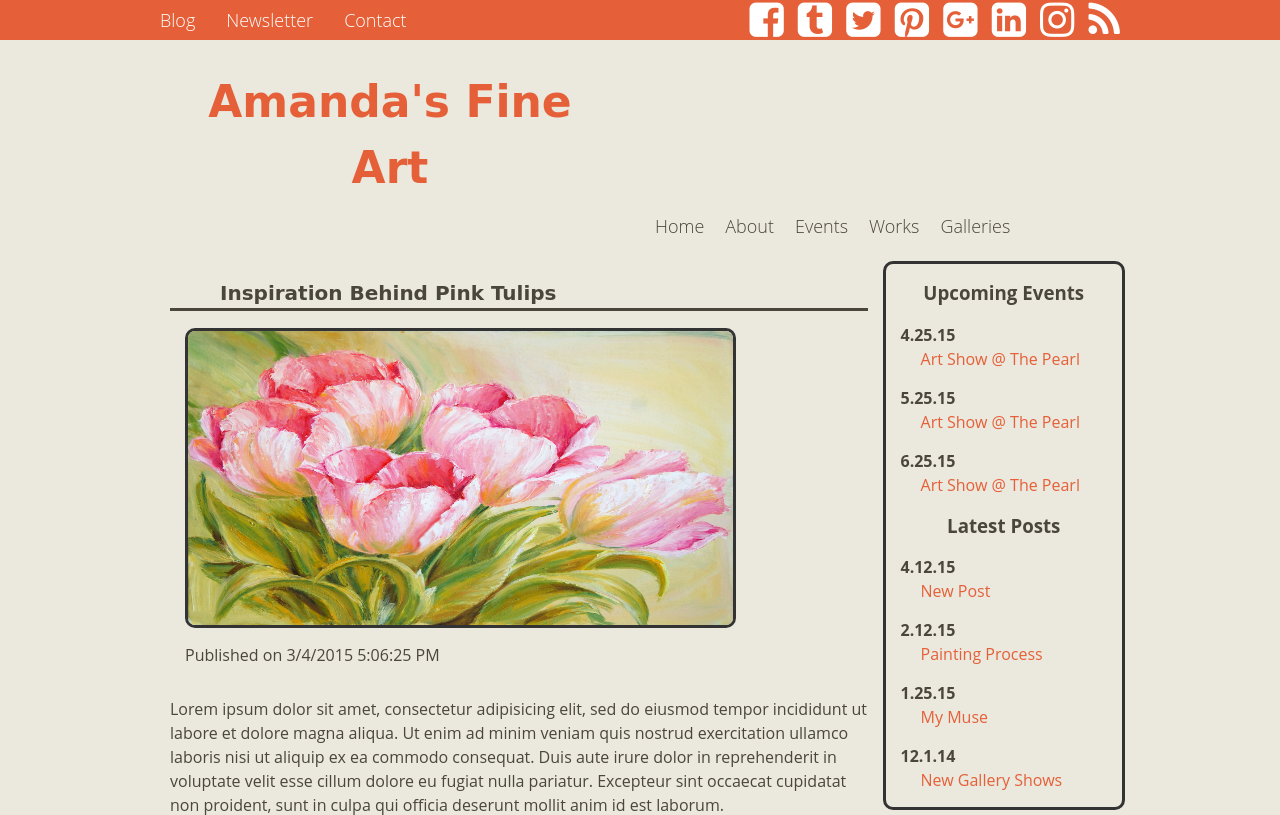
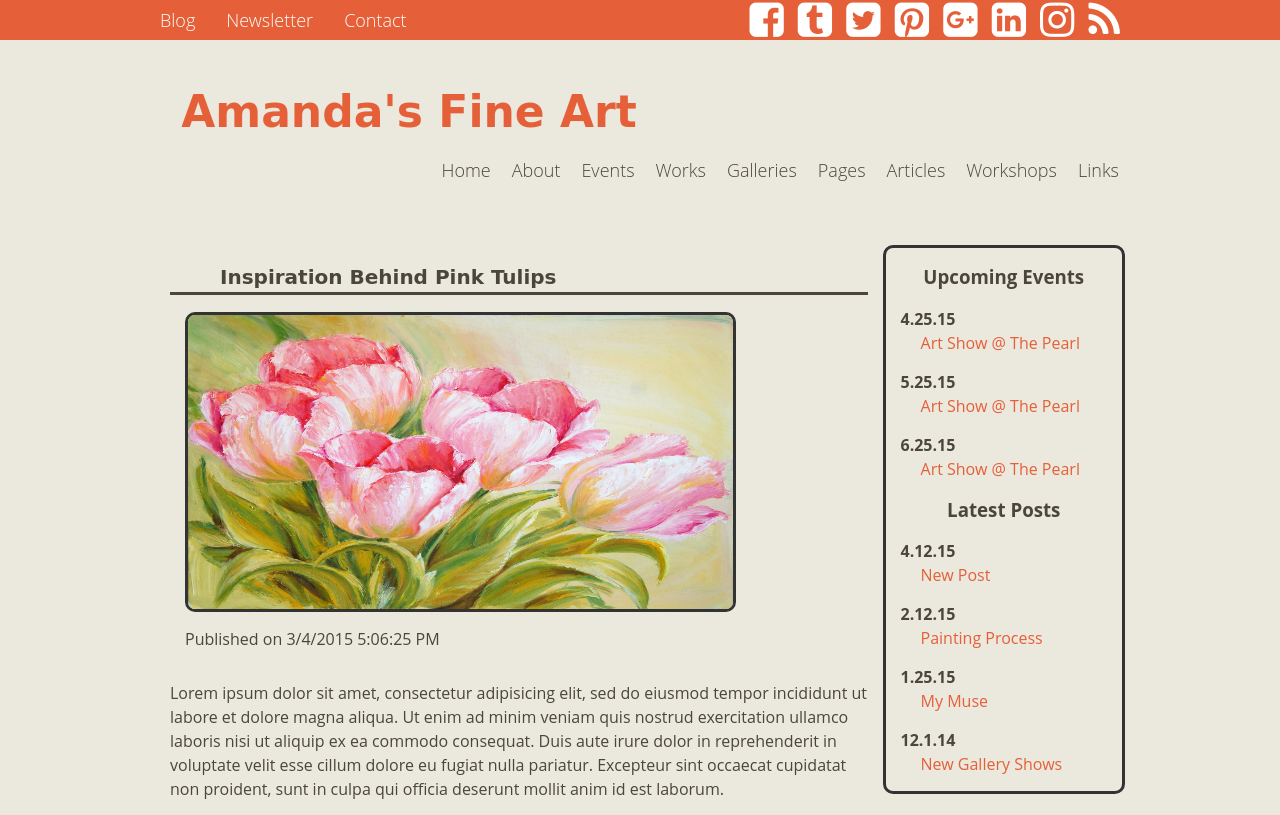
Before and after one commit to afalsario/internettes-template, a PHP site: page /blog.php in a window 1280 px wide. Shown: the top 815 px of the page. Run offline with PHP 8.4, Linux system fonts and the light colour scheme; some libraries are stand-ins or nearby versions; some web fonts are replaced.

Commit message:
fixing nav issues

```diff
--- a/masterindex.php
+++ b/masterindex.php
@@ -13,7 +13,7 @@ $header = '
     <body>
     <div class="topbar">
         <div class="row">
-            <nav class="large-6 medium-6 small-1 left columns">
+            <nav class="header-nav large-6 medium-6 small-1 left columns">
                 <label for="topbar-menu" class="topbar-menu">Menu</label>
                 <input type="checkbox" id="topbar-menu" role="button">
                 <ul id="top-menu">
@@ -35,11 +35,11 @@ $header = '
         </div>
     </div>
             <header class="row">
-                <a href="main.php" class="logo"><h1 class="large-6 columns">Amanda\'s Fine Art</h1></a>
+                <h1 class="logo large-12 columns"><a href="main.php" class="logo">Amanda\'s Fine Art</a></h1>
             </header>'; ?>
 <?php $nav =
         '<div class="row">
-            <nav class="large-6 right columns">
+            <nav class="main-nav">
                 <label for="mobile-menu" class="mobile-menu">Menu</label>
                 <input type="checkbox" id="mobile-menu" role="button">
                 <ul id="menu">
@@ -48,6 +48,10 @@ $header = '
                     <li><a href="events.php">Events</a></li>
                     <li><a href="collections.php">Works</a></li>
                     <li><a href="galleries.php">Galleries</a></li>
+                    <li><a href="pages.php">Pages</a></li>
+                    <li><a href="articles.php">Articles</a></li>
+                    <li><a href="workshops.php">Workshops</a></li>
+                    <li><a href="links.php">Links</a></li>
                 </ul>
             </nav>
         </div>' ?>
--- a/style.css
+++ b/style.css
@@ -1184,16 +1184,13 @@ input[type=checkbox]:checked ~ #top-menu{
   color:  #333333;
 }
 
-a.logo {
+.logo {
   font-family: 'Baumans', cursive;
   text-decoration: none;
   color: #e56038;
-}
-
-a.logo h1 {
-    font-size: 44px;
-}
-
+  font-size: 44px;
+  float: left;
+}
 
 /*********************************Nav Menu*********************************/
 
@@ -1209,12 +1206,15 @@ nav li {
     font-weight: 100;
 }
 
+.main-nav ul {
+  float: right;
+}
+
 /*Strip the ul of padding and list styling*/
 ul {
   list-style-type:none;
   margin:0;
   padding:0;
-  position: absolute;
 }
 
 /*Create a horizontal list with spacing*/
@@ -1603,6 +1603,11 @@ p, h3 {
 
 
 @media screen and (max-width : 1024px){
+
+  .logo {
+    float: none;
+    text-align: center;
+  }
   /*Make dropdown links appear inline*/
   ul {
     position: static;
@@ -1613,10 +1618,11 @@ p, h3 {
     margin-bottom: 1px;
   }
   /*Make all menu links full width*/
-  ul li, li a {
+  .main-nav ul li, .main-nav li a {
     width: 100%;
     text-align: center;
   }
+
 
   nav li a:hover{
     text-decoration: none;
@@ -1681,6 +1687,12 @@ p, h3 {
   }
 }
 
+@media screen and (max-width : 822px){
+
+  .fa {
+    font-size: 26px;
+  }
+}
 @media screen and (max-width : 500px){
 
   .fa {
```
